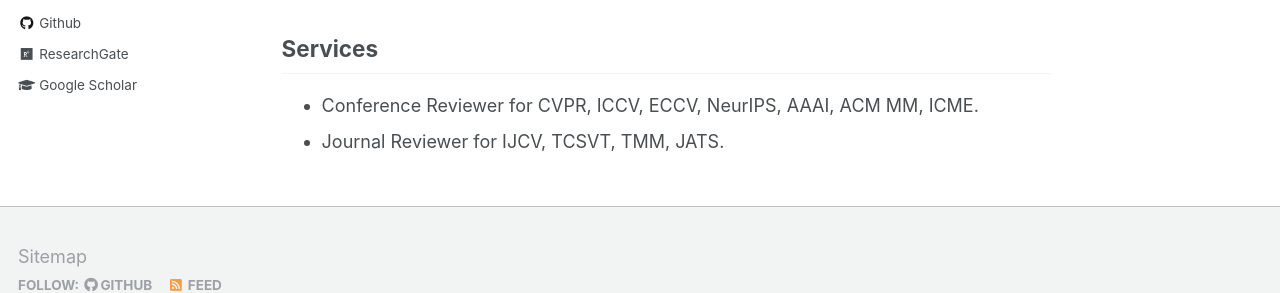
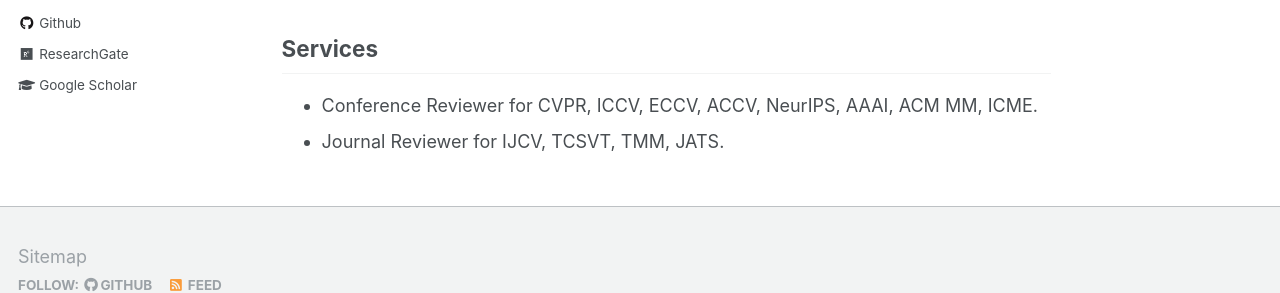
Before and after one commit to zhengsipeng/zhengsipeng.github.io, a Jekyll site: the page built from _pages/about.md, in a window 1280 px wide and 900 px high, scrolled down 3230 px. Shown: the part 538-831 px from the top of the window. Built offline with Jekyll 4.4.1, drawn with Linux system fonts in a browser that asks for light colours.

Commit message:
2.1 2024

```diff
--- a/_pages/about.md
+++ b/_pages/about.md
@@ -228,5 +228,5 @@ For more details, please refer to my [CV](http://zhengsipeng.github.io/files/cv_
 * 2015 First Prize in National University Mathematical Modeling Competition of Beijing Area.
 
 ## Services
-* Conference Reviewer for CVPR, ICCV, ECCV, NeurIPS, AAAI, ACM MM, ICME.
+* Conference Reviewer for CVPR, ICCV, ECCV, ACCV, NeurIPS, AAAI, ACM MM, ICME.
 * Journal Reviewer for IJCV, TCSVT, TMM, JATS.
```
